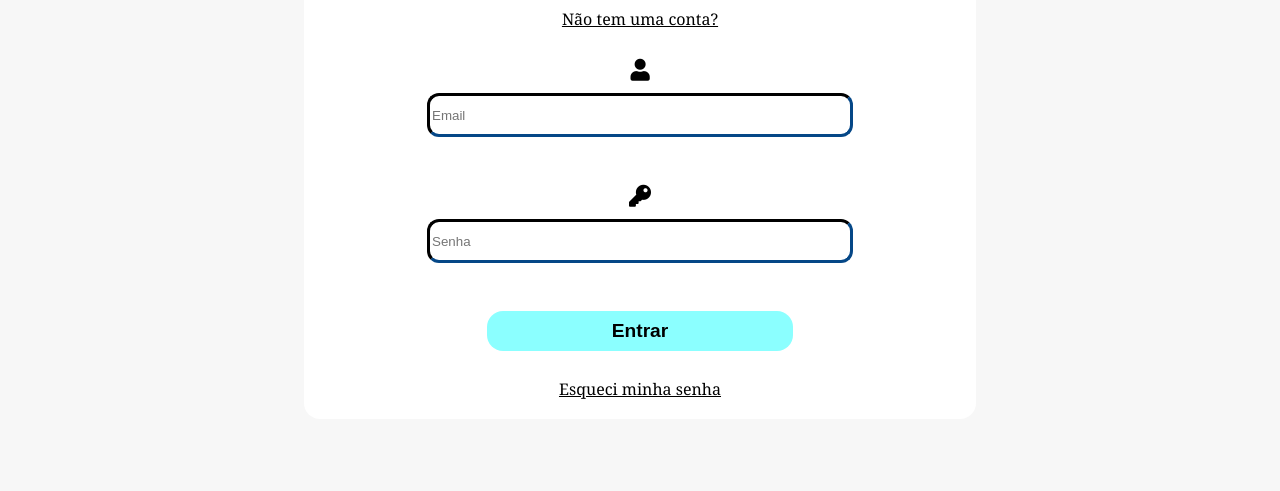
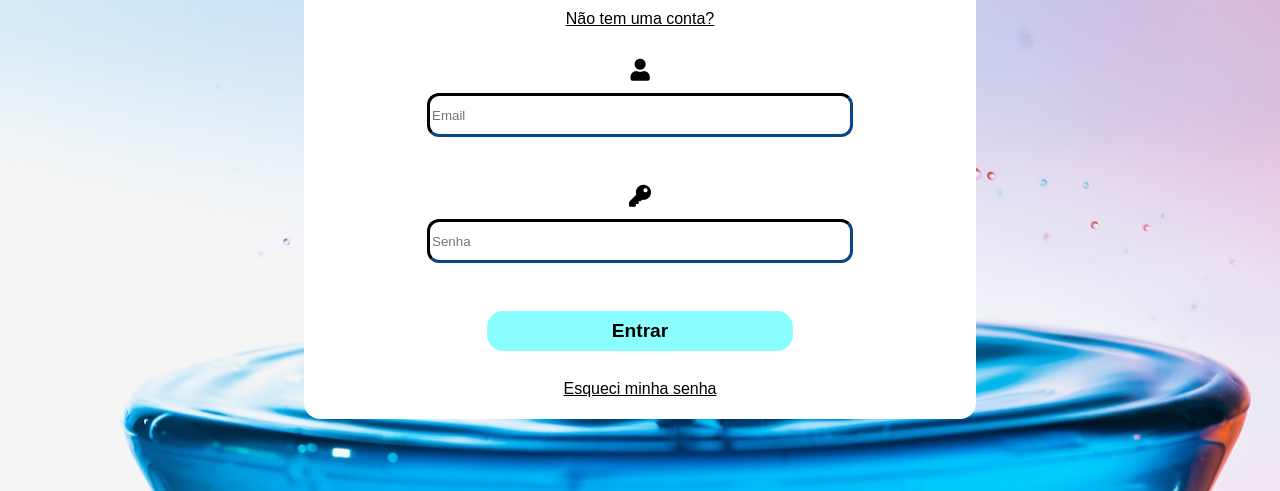
Before and after one commit to ElysonSales/Startup-AquaClean, a plain HTML site: page login.html in a window 1280 px wide. Shown: the part 309-800 px from the top of the page. Drawn offline with Linux system fonts and the light colour scheme.

Commit message:
update login

```diff
--- a/login.html
+++ b/login.html
@@ -7,7 +7,6 @@
 
     <link rel="stylesheet" href="./src/styles/reset.css" />
     <link rel="stylesheet" href="./src/styles/vars.css" />
-    <link rel="stylesheet" href="./src/styles/main.css">
     <link rel="stylesheet" href="./src/styles/login.css" />
 
     <link
@@ -22,6 +21,9 @@
     <script src="script.js"></script>
   </head>
   <body>
+
+    <!-- Logo e mensagem de convite do topo. -->
+
     <div class="login">
       <img src="./src/assets/Logo AquaClean.png" class="logo-img">
       <div class="login-convite">
@@ -30,6 +32,8 @@
       <div class="no-account">
         <a href="cadastro.html">Não tem uma conta?</a>
       </div>
+
+      <!-- Seção de entrada -->
 
       <section class="entrada">
         <div class="entrada-content">
--- a/src/styles/login.css
+++ b/src/styles/login.css
@@ -1,3 +1,14 @@
+body {
+  background-image: url("img1.jpg");
+  background-repeat: no-repeat;
+  background-attachment: fixed;
+  background-size: cover;
+  background-position: center;
+  background-color: #ffffff;
+
+  color: #000;
+}
+
 .login {
   top: 50%;
   left: 50%;
```
